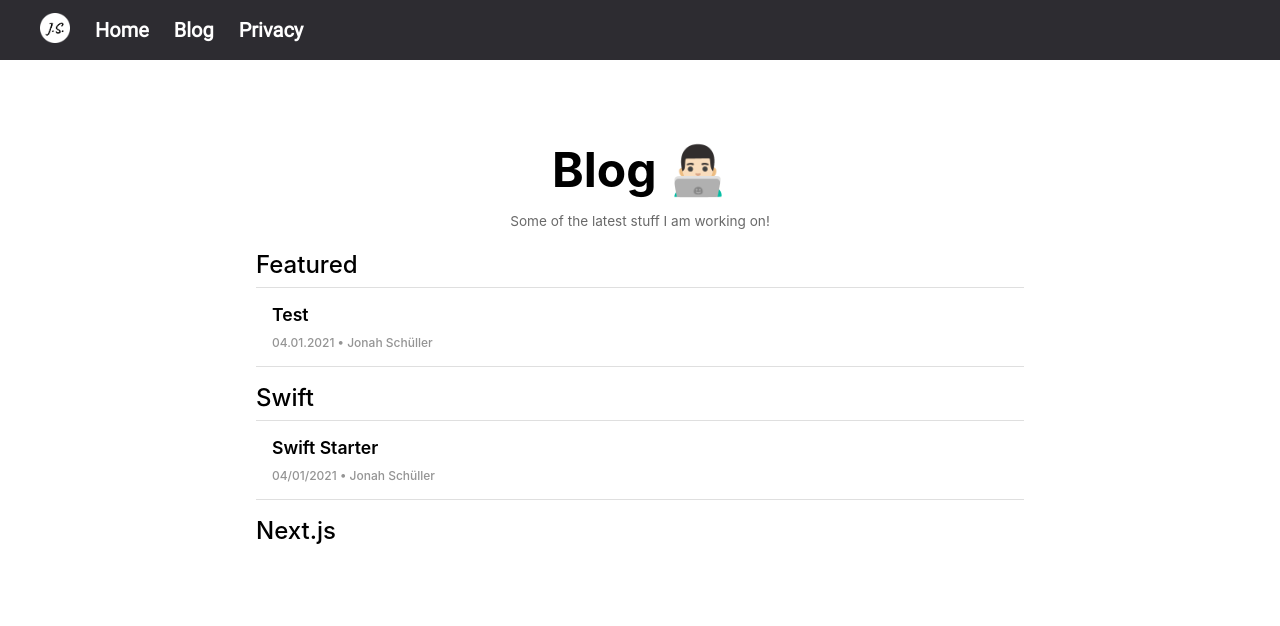
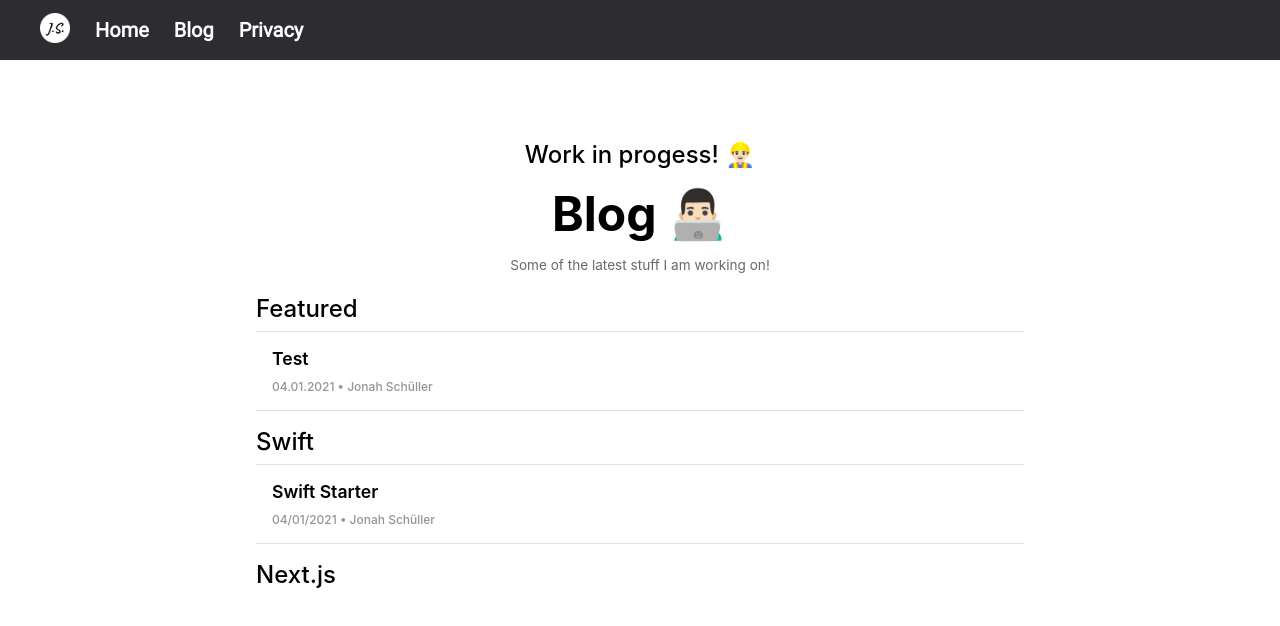
Before and after one commit to jonahschueller/JSchueller.de, a Next.js app: page /blog in a window 1280 px wide. Shown: the top 626 px of the page. Built offline with nearby package versions, Linux system fonts and the light colour scheme.

Commit message:
✨ Privacy page.

```diff
--- a/common/navigationbar.js
+++ b/common/navigationbar.js
@@ -23,7 +23,9 @@ const NavigationBar = () => {
                     </Link>
                 </li>
                 <li>
-                    Privacy
+                    <Link href="/privacy">
+                        Privacy
+                    </Link>
                 </li>
             </ul>
         </div>
--- a/pages/blog.js
+++ b/pages/blog.js
@@ -19,6 +19,9 @@ const Blog = (props) => {
     return (
     <Page title="Blog">
         <div className={styles.container}>
+            <div className={styles.construction}>
+                Work in progess! 👷🏻‍♂️
+            </div>
             <div className={styles.title}>
                 Blog 👨🏻‍💻
             </div>
--- a/styles/Blog.module.css
+++ b/styles/Blog.module.css
@@ -10,6 +10,13 @@
     text-align: center;
     font-weight: 700;
     font-size: 3rem;
+}
+
+.construction {
+    text-align: center;
+    font-weight: 500;
+    font-size: 1.5rem;
+    margin-bottom: 15px;
 }
 
 .description {
```
Also changed, not shown: pages/privacy.js (added, +25 -0 lines).
